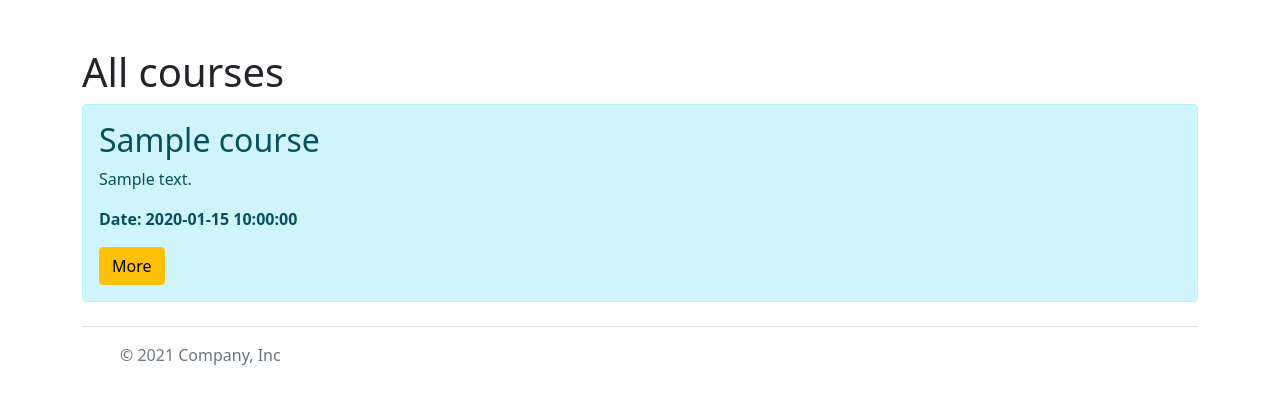
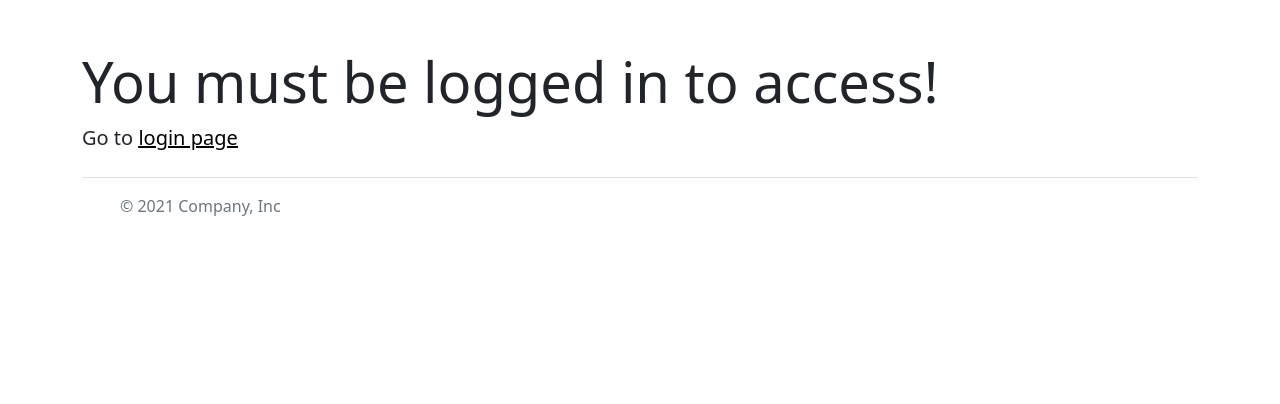
Before and after one commit to namesEnded/learning_platform, a Flask app: page /courses in a window 1280 px wide. Shown: the part 72-476 px from the top of the page. Run offline with Flask 2, Linux system fonts and the light colour scheme; tables that the repository leaves empty hold one stand-in row (values such as "Sample post"); some libraries are stand-ins or nearby versions.

Commit message:
fix: create course

```diff
--- a/app.py
+++ b/app.py
@@ -63,10 +63,11 @@ def index():
 def create_course():
     # TODO: Make a normal request success handler
     if request.method == "POST":
+        user = current_user
         title = request.form['title']
         review = request.form['intro']
         text_content = request.form['text']
-        course = Course(title=title, review=review, text_content=text_content, author="default author")
+        course = Course(title=title, review=review, text_content=text_content, user=user)
         try:
             if len(title) == 0:
                 flash('ERROR: error while sending data!', category='danger')
--- a/templates/courses.html
+++ b/templates/courses.html
@@ -6,6 +6,7 @@ BLOCK TITLE
 
 {% block content %}
 {{ super() }}
+{% if current_user.is_authenticated %}
     <div class="container mt-5">
             <h1>All courses</h1>
 
@@ -22,4 +23,13 @@ BLOCK TITLE
             <p> There is no courses!</p>
         {% endif %}
     </div>
+{% else %}
+ <div class="container mt-5">
+            <h1 class="display-4">You must be logged in to access!</h1>
+            <p class="lead mb-0" >Go to  <a href="{{ url_for('login')}}" class="text-black">
+                    <u>login page</u></a>
+        </p>
+ </div>
+
+{% endif %}
 {% endblock %}
```
Also changed, not shown: models.py (+4 -3 lines), 1 other file. Lines whose indentation alone changed are shown as unchanged.
